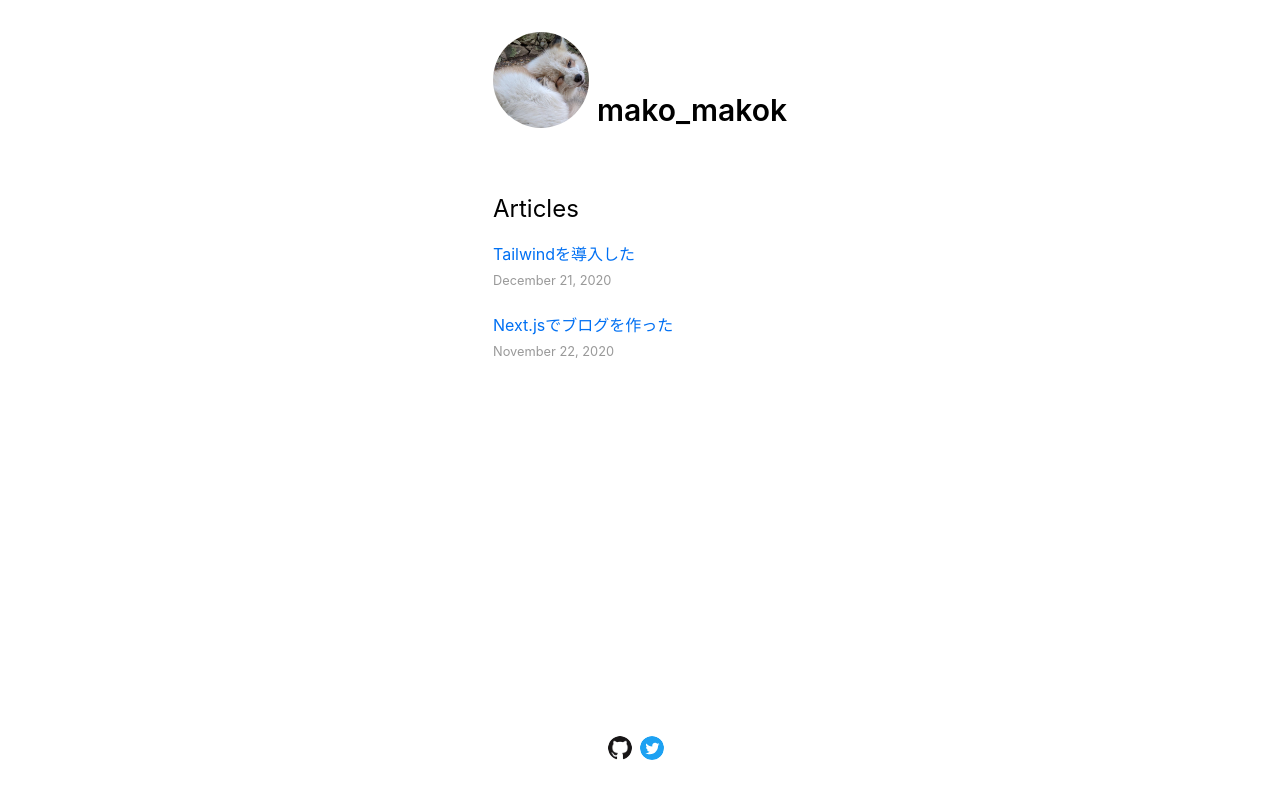
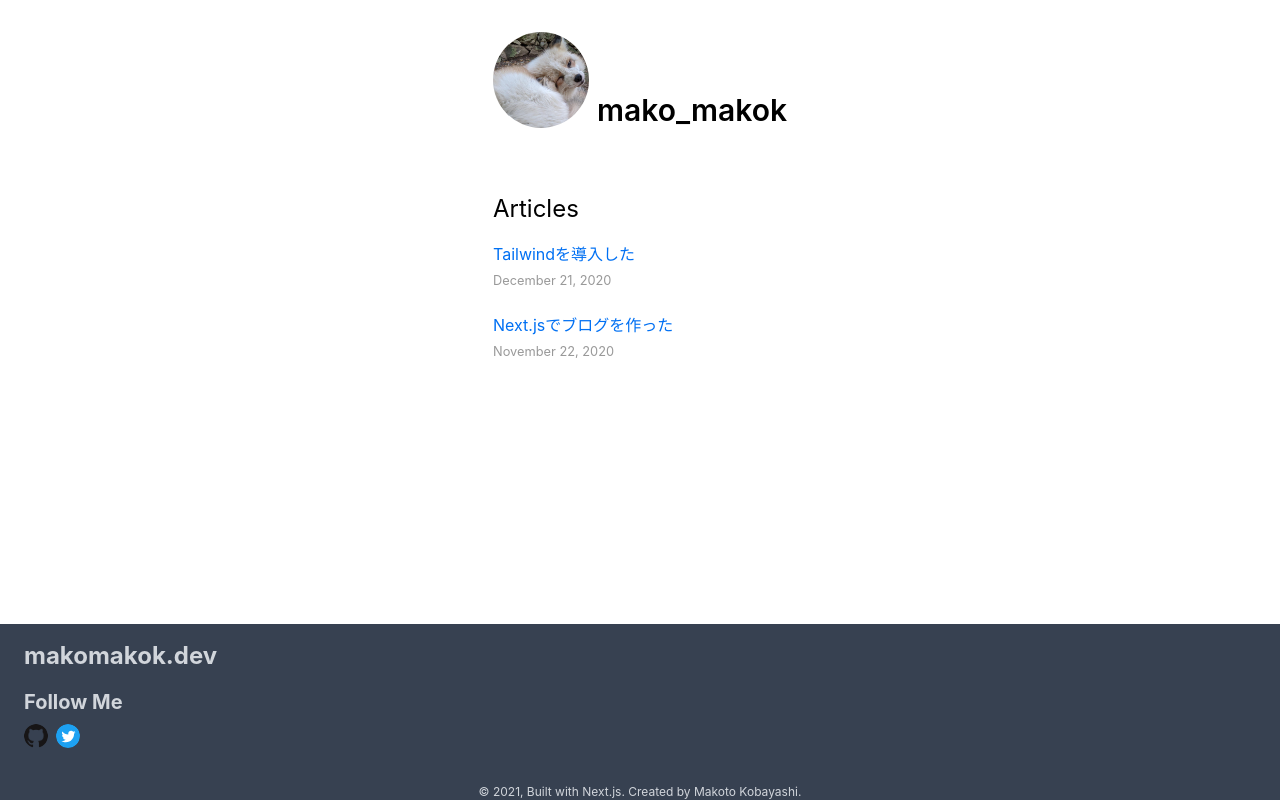
Before and after one commit to mako-makok/mako-makok.blog, a Next.js app: page / in a window 1280 px wide. Built offline with nearby package versions, Linux system fonts and the light colour scheme; what @tailwindcss/typography would draw is missing.

Commit message:
modify footer design

```diff
--- /dev/null
+++ b/components/footer.tsx
@@ -0,0 +1,25 @@
+import { FC } from 'react'
+import { GithubIcon } from './icon/github'
+import { TwitterIcon } from './icon/twitter'
+
+export const Footer: FC = () => {
+  return (
+    <div className="bg-gray-700">
+      <div className="flex flex-row bg-teal-100 rounded" />
+      <div className="relative z-2 max-w-sm rounded overflow-hidden shadow-lg" />
+      <div className="px-6 py-4">
+        <div className=" text-gray-300 relative text-teal-900 font-bold text-2xl mb-2 mb-4">
+          makomakok.dev
+        </div>
+        <div className="text-gray-300 text-teal-900 font-bold text-xl mt-2 mb-2">Follow Me</div>
+        <div className="flex flex-wrap justify-">
+          <GithubIcon />
+          <TwitterIcon />
+        </div>
+      </div>
+      <div className="text-gray-300 text-xs text-center text-teal-900 mt-5">
+        © 2021, Built with Next.js. Created by Makoto Kobayashi.
+      </div>
+    </div>
+  )
+}
--- a/components/layout.tsx
+++ b/components/layout.tsx
@@ -2,8 +2,7 @@ import { FC } from 'react'
 import Head from 'next/head'
 import Link from 'next/link'
 import { Header } from './header'
-import { GithubIcon } from './icon/github'
-import { TwitterIcon } from './icon/twitter'
+import { Footer } from './footer'
 import styles from '../styles/layout.module.css'
 
 export const SITE_TITLE = 'mako-makok.dev'
@@ -20,7 +19,7 @@ export const Layout: FC<Props> = ({ children, home }) => {
         <meta name="og:title" content={SITE_TITLE} />
         <meta name="twitter:card" content="summary_large_image" />
       </Head>
-      <div className="flex-grow max-w-3xl mx-auto">
+      <div className="flex-grow max-w-3xl mx-auto mb-16">
         <div className="mb-16">
           <Header home={home} />
         </div>
@@ -33,10 +32,7 @@ export const Layout: FC<Props> = ({ children, home }) => {
           </div>
         )}
       </div>
-      <footer className="flex justify-center my-10">
-        <GithubIcon />
-        <TwitterIcon />
-      </footer>
+      <Footer />
     </div>
   )
 }
```
